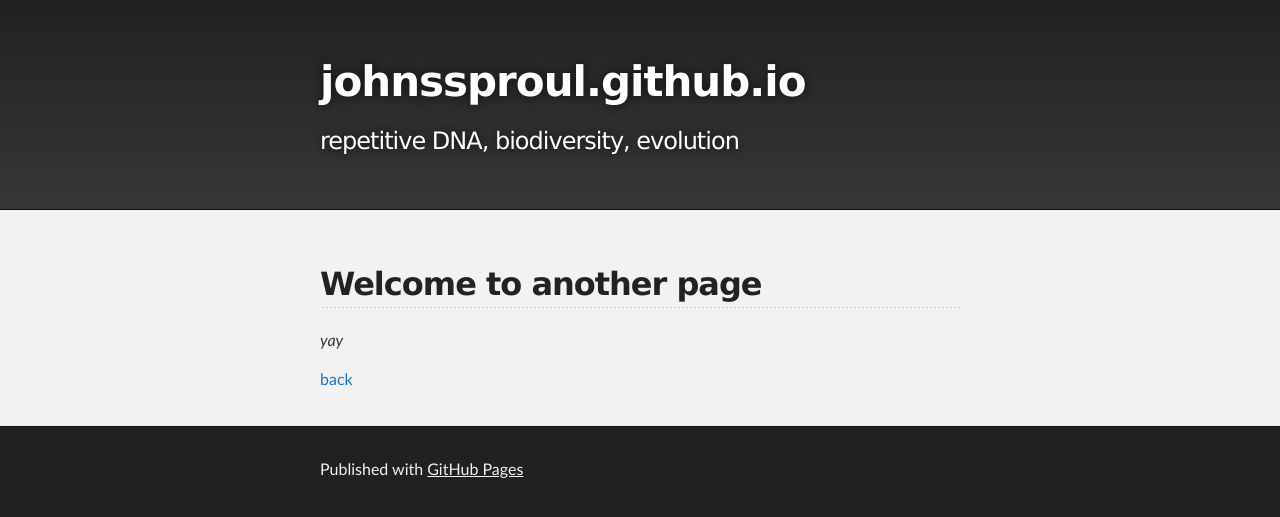
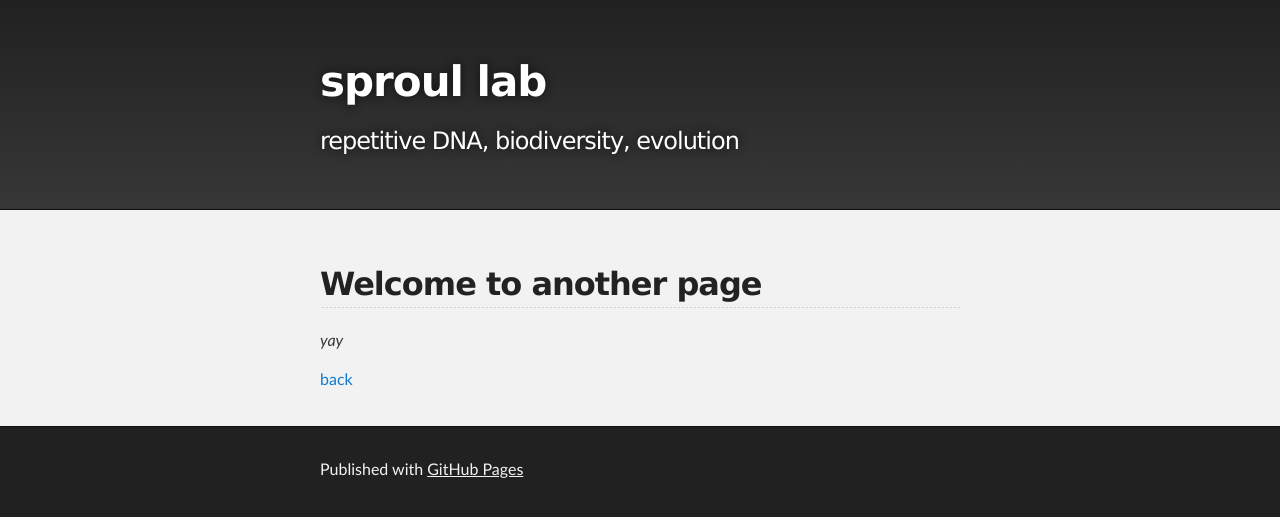
Before and after one commit to johnssproul/johnssproul.github.io, a Jekyll site: the page built from another-page.md, in a window 1280 px wide. Shown: the top 517 px of the page. Built offline with Jekyll 4.4.1, drawn with Linux system fonts in a browser that asks for light colours; our own code applies the rules of GitHub Pages for plain Markdown files.

Commit message:
Update _config.yml

```diff
--- a/_config.yml
+++ b/_config.yml
@@ -1,3 +1,4 @@
+title: sproul lab
 description: repetitive DNA, biodiversity, evolution
 show_downloads: false
 google_analytics:
```
